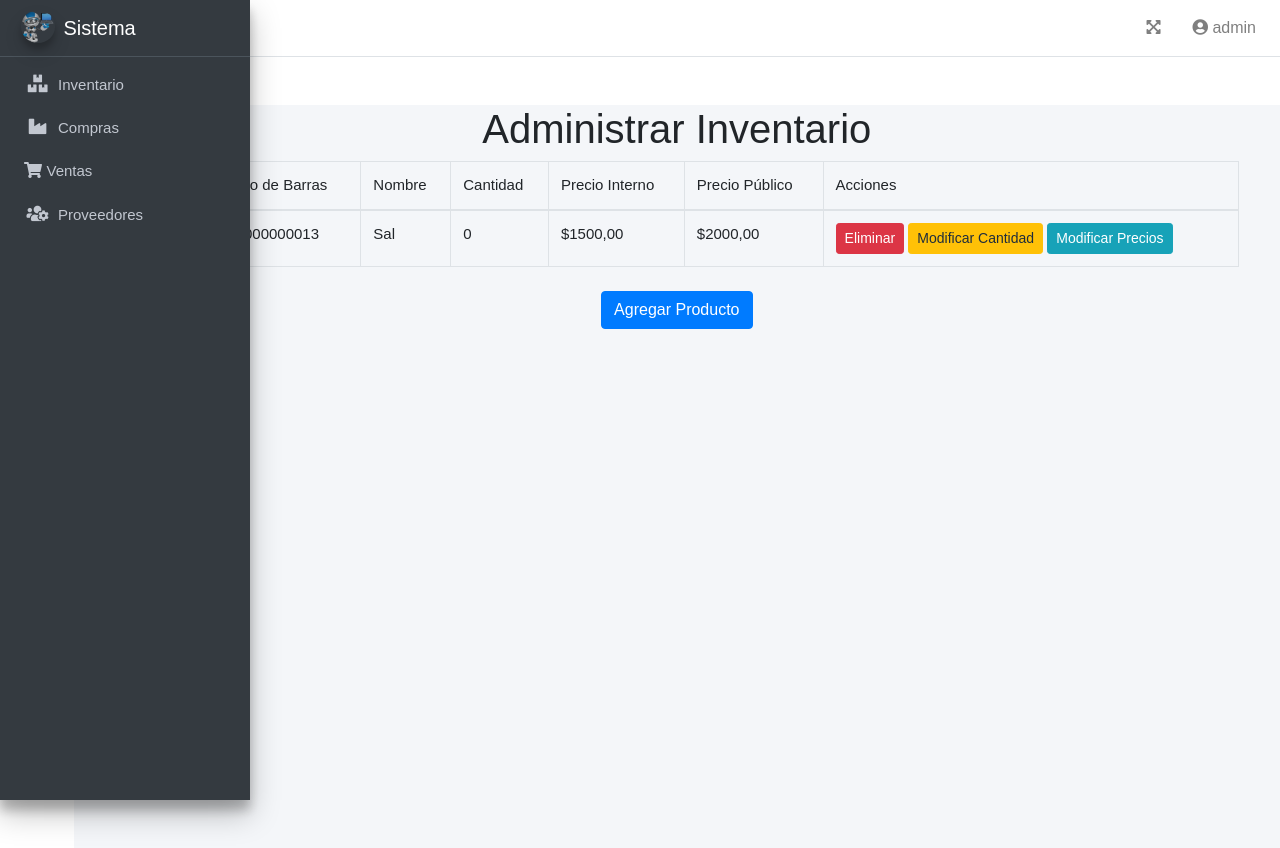
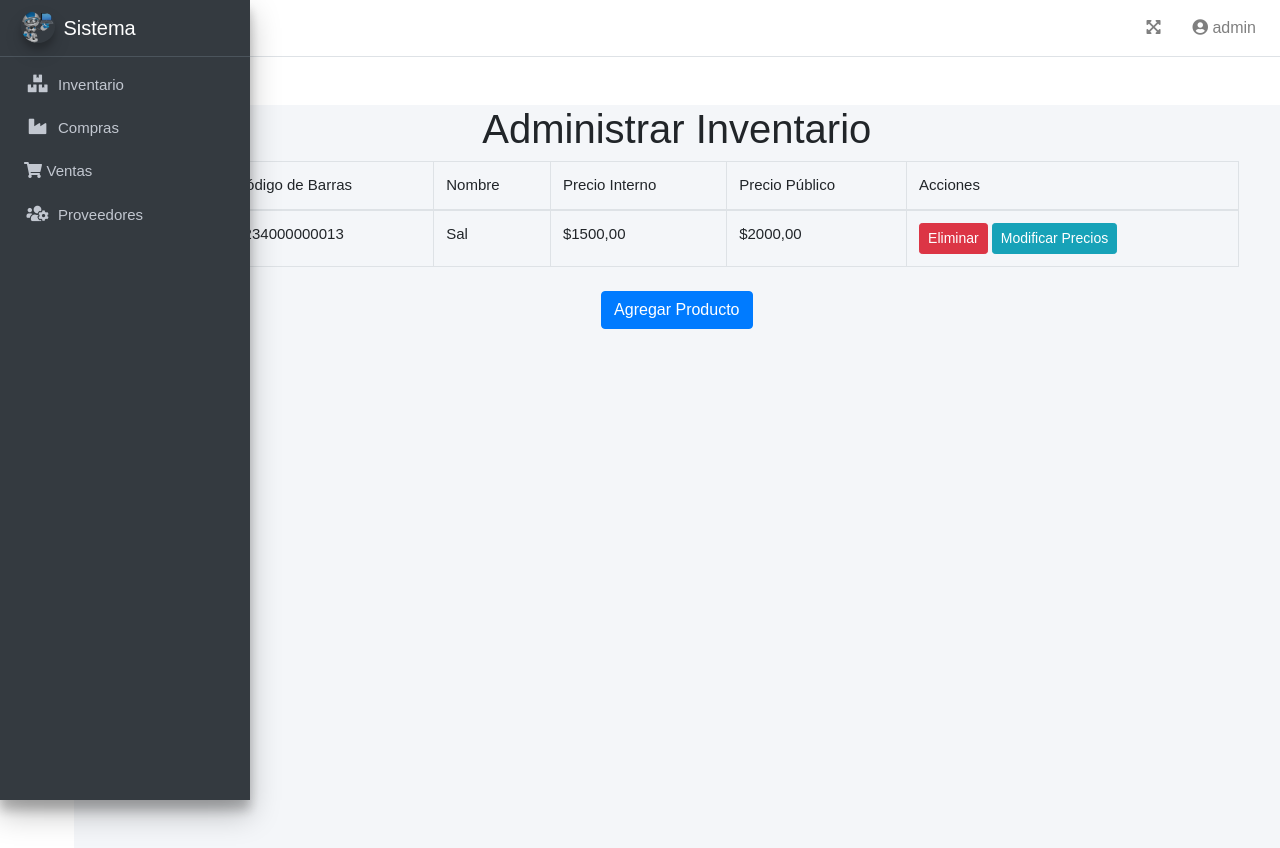
Before and after one commit to Jojans/ACEII-inspiration, a Django app: page /administrar-inventario/ in a window 1280 px wide. Run offline with Django 5.2, Linux system fonts and the light colour scheme; a user stored in the database is signed in; data comes from the database, SQL or seed files in the repository; both versions use the stored data as it was after the commit; some libraries are stand-ins or nearby versions.

Commit message:
Eliminar cantidad y cerrar caja

```diff
--- a/J3/ventas/templates/administrar_inventario.html
+++ b/J3/ventas/templates/administrar_inventario.html
@@ -18,7 +18,6 @@
                 <th>Código</th>
                 <th>Código de Barras</th>
                 <th>Nombre</th>
-                <th>Cantidad</th>
                 <th>Precio Interno</th>
                 <th>Precio Público</th>
                 <th>Acciones</th>
@@ -30,7 +29,6 @@
                 <td>{{ producto.codigo }}</td>
                 <td>{{ producto.codigo_barras }}</td>
                 <td>{{ producto.nombre }}</td>
-                <td>{{ producto.cantidad }}</td>
                 <td>${{ producto.precio_interno }}</td>
                 <td>${{ producto.precio_publico }}</td>
                 <td>
@@ -41,15 +39,6 @@
                             onclick="setDeleteProduct('{{ producto.id }}')">
                             Eliminar
                         </button>
-                    </form>
-                    <form method="POST" style="display:inline;">
-                        {% csrf_token %}
-                        <!-- Botón para modificar cantidad -->
-                        <button type="button" class="btn btn-warning btn-sm" data-bs-toggle="modal" data-bs-target="#modifyQuantityModal"
-                        onclick="setModifyProduct('{{ producto.id }}', '{{ producto.cantidad }}')">
-                        Modificar Cantidad
-                        </button>
-
                     </form>
                     <form method="POST" style="display:inline;">
                         {% csrf_token %}
@@ -96,10 +85,6 @@
                         <input type="text" class="form-control" id="nombre" name="nombre" required>
                     </div>
                     <div class="mb-3">
-                        <label for="cantidad" class="form-label">Cantidad</label>
-                        <input type="number" class="form-control" id="cantidad" name="cantidad" min="1" required>
-                    </div>
-                    <div class="mb-3">
                         <label for="precio_interno" class="form-label">Precio Interno</label>
                         <input type="number" step="0.01" class="form-control" id="precio_interno" name="precio_interno" required>
                     </div>
@@ -131,29 +116,6 @@
                     {% csrf_token %}
                     <input type="hidden" name="producto_id" id="deleteProductId">
                     <button type="submit" name="eliminar_producto" class="btn btn-danger">Eliminar</button>
-                </form>
-            </div>
-        </div>
-    </div>
-</div>
-
-<!-- Modal para modificar cantidad -->
-<div class="modal fade" id="modifyQuantityModal" tabindex="-1" aria-labelledby="modifyQuantityModalLabel" aria-hidden="true">
-    <div class="modal-dialog">
-        <div class="modal-content">
-            <div class="modal-header">
-                <h5 class="modal-title" id="modifyQuantityModalLabel">Modificar Cantidad</h5>
-                <button type="button" class="btn-close" data-bs-dismiss="modal" aria-label="Close"></button>
-            </div>
-            <div class="modal-body">
-                <form method="POST" id="modifyQuantityForm">
-                    {% csrf_token %}
-                    <input type="hidden" name="producto_id" id="modifyProductId">
-                    <div class="mb-3">
-                        <label for="newQuantity" class="form-label">Nueva Cantidad</label>
-                        <input type="number" class="form-control" id="newQuantity" name="nueva_cantidad" min="1" required>
-                    </div>
-                    <button type="submit" name="modificar_cantidad" class="btn btn-warning">Actualizar</button>
                 </form>
             </div>
         </div>
--- a/J3/ventas/views.py
+++ b/J3/ventas/views.py
@@ -76,7 +76,6 @@ def ventas(request):
                 'codigo': producto.codigo,
                 'nombre': producto.nombre,
                 'precio': producto.precio_publico,
-                'cantidad': cantidad,
                 'total': producto.precio_publico * cantidad
             })
 
@@ -210,17 +209,15 @@ def administrar_inventario(request):
         codigo = request.POST.get('codigo')
         codigo_barras = request.POST.get('codigo_barras')
         nombre = request.POST.get('nombre')
-        cantidad = request.POST.get('cantidad')
         precio_interno = request.POST.get('precio_interno')
         precio_publico = request.POST.get('precio_publico')
 
-        if all([codigo, codigo_barras, nombre, cantidad, precio_interno, precio_publico]):
+        if all([codigo, codigo_barras, nombre, precio_interno, precio_publico]):
             try:
                 Producto.objects.create(
                     codigo=codigo,
                     codigo_barras=codigo_barras,
                     nombre=nombre,
-                    cantidad=int(cantidad),
                     precio_interno=float(precio_interno),
                     precio_publico=float(precio_publico),
                 )
```
Also changed, not shown: J3/ventas/templates/ventas.html (+0 -25 lines), J3/db.sqlite3.
